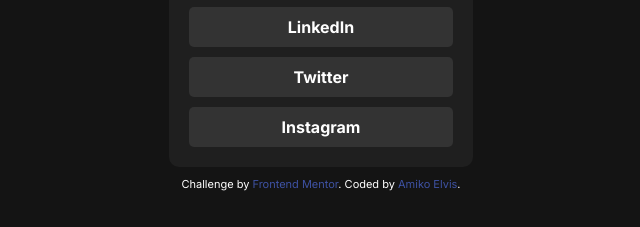
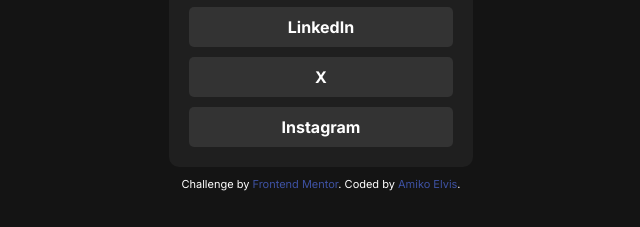
Before and after one commit to amikoelvis/social-links-profile-main, a plain HTML site: page index.html in a window 1280 px wide. Shown: the part 479-706 px from the top of the page, 319-959 px from the left. Drawn offline with Linux system fonts and the light colour scheme.

Commit message:
updated index.html

```diff
--- a/index.html
+++ b/index.html
@@ -25,7 +25,7 @@
           <li><a href="#" target="_blank">GitHub</a></li>
           <li><a href="#" target="_blank">Frontend Mentor</a></li>
           <li><a href="#" target="_blank">LinkedIn</a></li>
-          <li><a href="#" target="_blank">Twitter</a></li>
+          <li><a href="#" target="_blank">X</a></li>
           <li><a href="#" target="_blank">Instagram</a></li>
         </ul>
       </nav>
```
